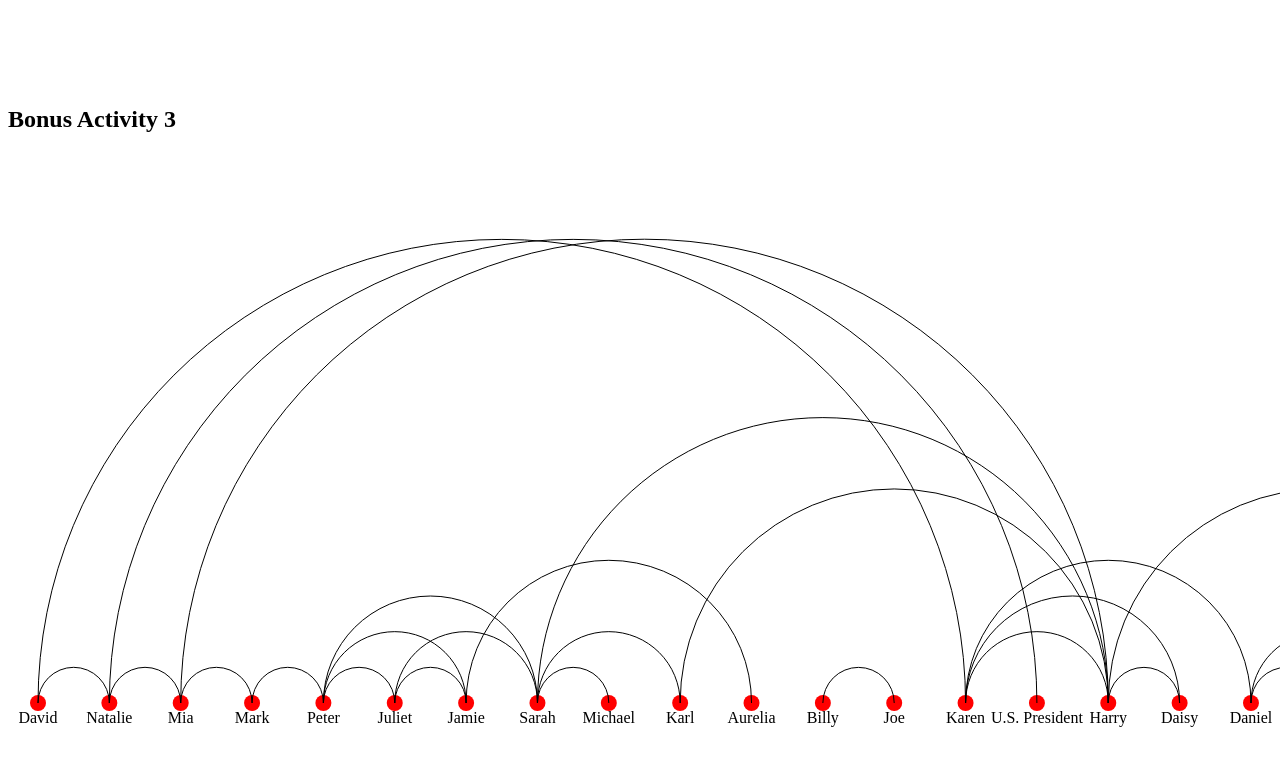
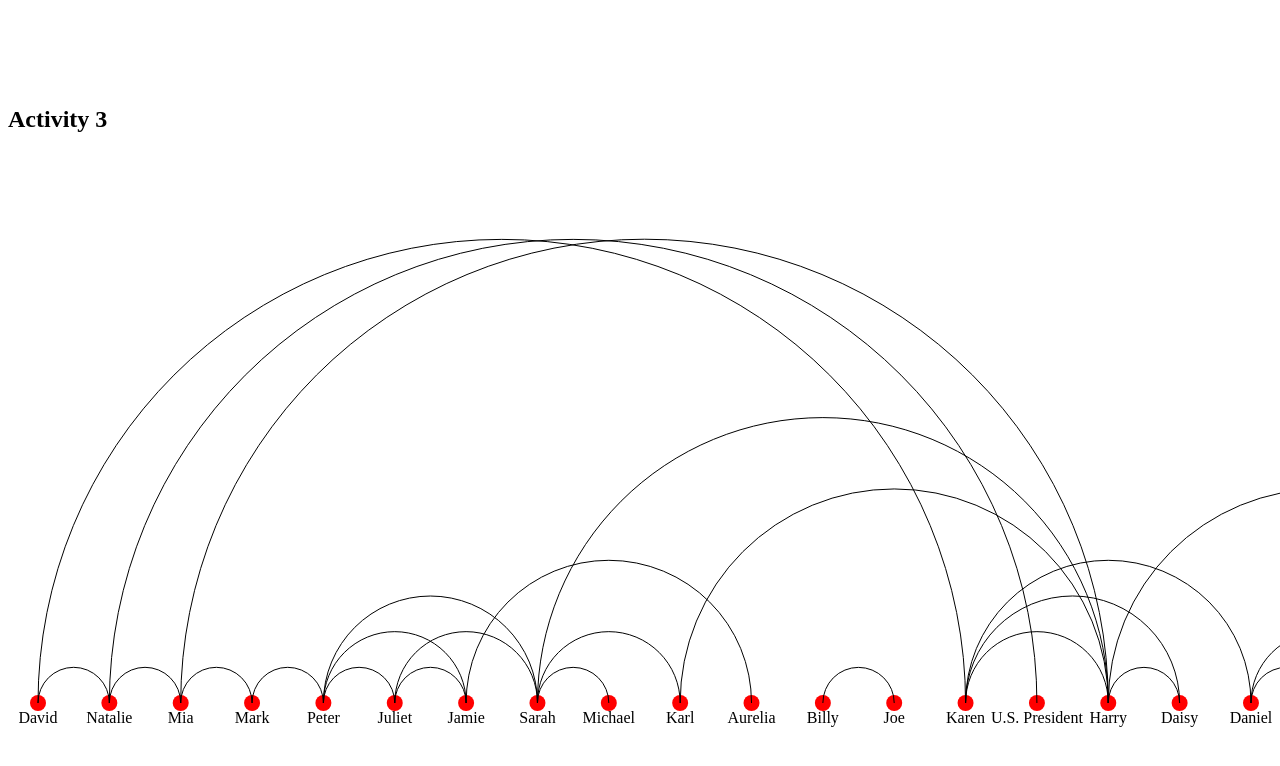
Before and after one commit to Ethanterrel/Ethanterrel.github.io-Data-Visualization---Network-and-Graphs, a plain HTML site: page index.html in a window 1280 px wide. Shown: the part 1896-2662 px from the top of the page. Drawn offline with nearby package versions, Linux system fonts and the light colour scheme.

Commit message:
Update index.html

```diff
--- a/index.html
+++ b/index.html
@@ -27,7 +27,7 @@
 <!--            <g class="links"></g>-->
 <!--            <g class="nodes"></g>-->
         </svg>
-        <h2>Bonus Activity 3 </h2>
+        <h2>Activity 3 </h2>
         <!-- create an SVG canvas for us to modify -->
         <svg id="arcDiagram" width="3000" height="1000">
 <!--            <g class="links"></g>-->
```
